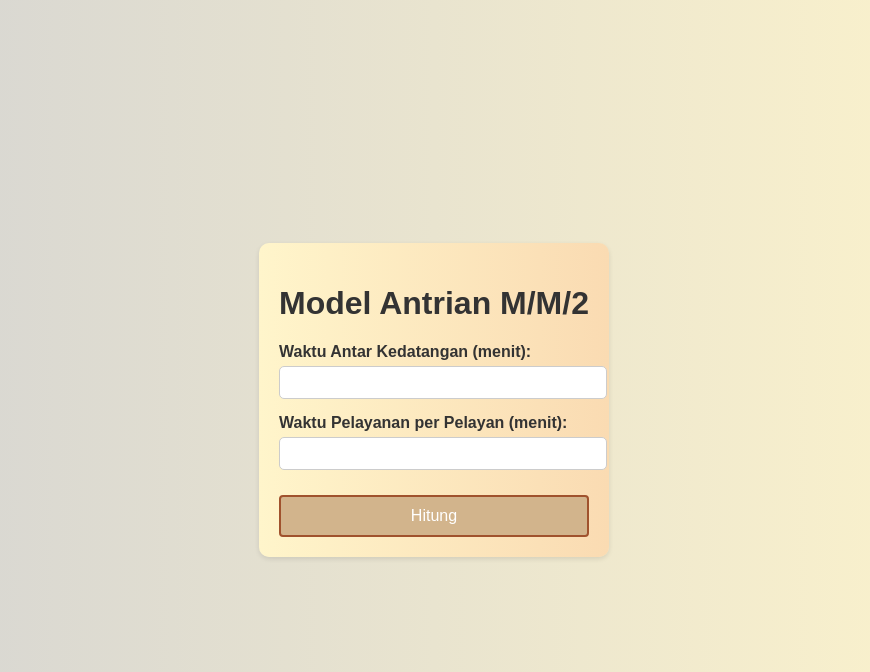
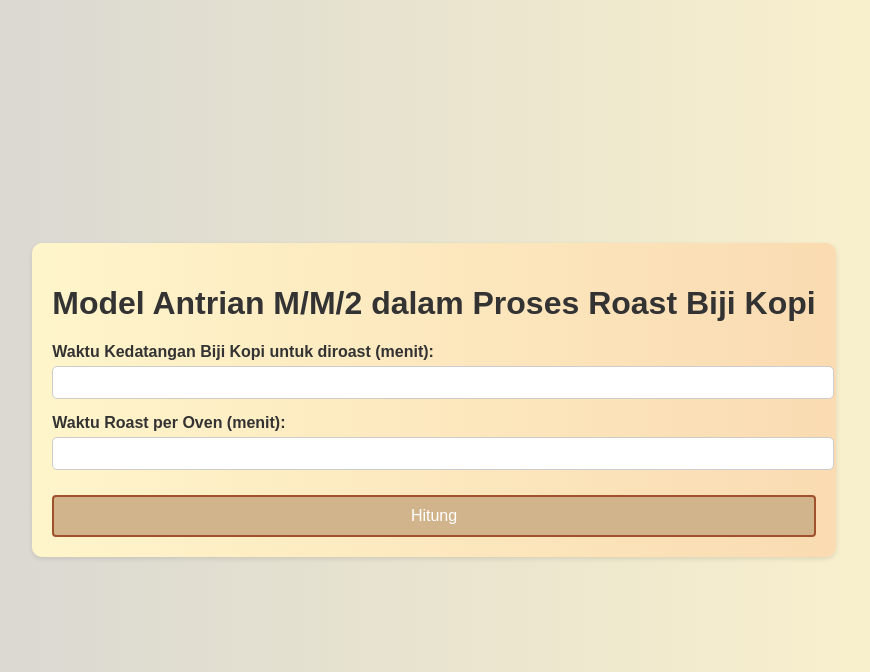
Before and after one commit to Arkaa45/NgantriCok, a Flask app: page / in a window 1280 px wide. Shown: the top 672 px of the page, without its empty margins (206-1076 px from the left). Run offline with Flask 3, Linux system fonts and the light colour scheme.

Commit message:
Update index.html

```diff
--- a/templates/index.html
+++ b/templates/index.html
@@ -10,12 +10,12 @@
 </head>
 <body>
     <div class="container">
-        <h1>Model Antrian M/M/2</h1>
+        <h1>Model Antrian M/M/2 dalam Proses Roast Biji Kopi</h1>
         <form method="POST" id="form-antrian">
-            <label for="waktu_kedatangan">Waktu Antar Kedatangan (menit):</label>
+            <label for="waktu_kedatangan">Waktu Kedatangan Biji Kopi untuk diroast (menit):</label>
             <input type="text" id="waktu_kedatangan" name="waktu_kedatangan" required>
 
-            <label for="waktu_pelayanan">Waktu Pelayanan per Pelayan (menit):</label>
+            <label for="waktu_pelayanan">Waktu Roast per Oven (menit):</label>
             <input type="text" id="waktu_pelayanan" name="waktu_pelayanan" required>
 
             <button type="submit">Hitung</button>
@@ -24,18 +24,18 @@
         <div class="output-container" style="display: none;">
             <h2>Hasil Perhitungan:</h2>
             <ul>
-                <li>Laju Kedatangan (\(\lambda\)):  \[
+                <li>Intensitas Kedatangan (\(\lambda\)):  \[
                     \lambda = \frac{1}{\text{waktu antar kedatangan}} = {{ laju_kedatangan }}\]</li>
-                <li>Laju Pelayanan (\(\mu\)): \[
+                <li>Laju Pemanggangan (\(\mu\)): \[
                     \mu = \frac{1}{\text{waktu pelayanan per pelayan}} = {{ laju_pelayanan }}
                     \] </li>
-                <li>Pemanfaatan Pelayan (\(\rho\)): \[
+                <li>Efektifitas Oven (\(\rho\)): \[
                     \rho = \frac{\lambda}{2\mu} =  {{ rho }}
                     \]</li>
-                <li>Waktu Rata-rata dalam Sistem (\(W\)): \[
+                <li>Waktu Rata-rata dalam Pabrik (\(W\)): \[
                     W = \frac{1}{\mu - \frac{\lambda}{2}}
                     =  {{ w }} menit\] </li>
-                <li>Waktu Rata-rata dalam Antrian (\(W_q\)):\[
+                <li>Waktu Rata-rata dalam Gudang (\(W_q\)):\[
                     W_q = \frac{\lambda^2}{2 \mu \left( \mu - \frac{\lambda}{2} \right)} =  {{ wq }} menit
                     \]</li>
             </ul>
```
